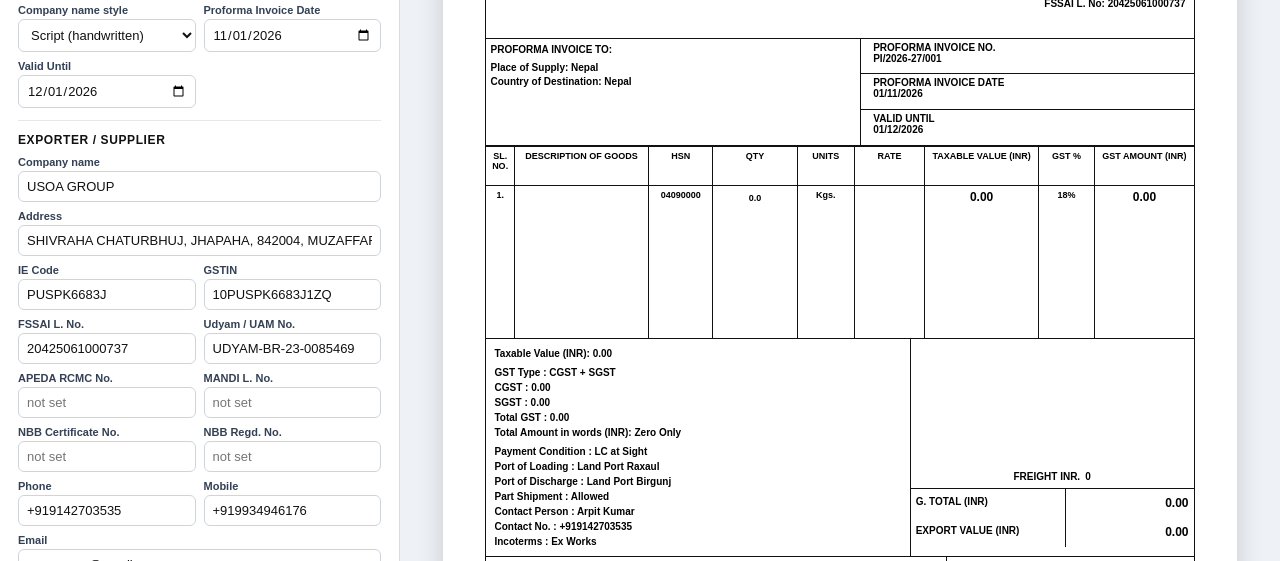
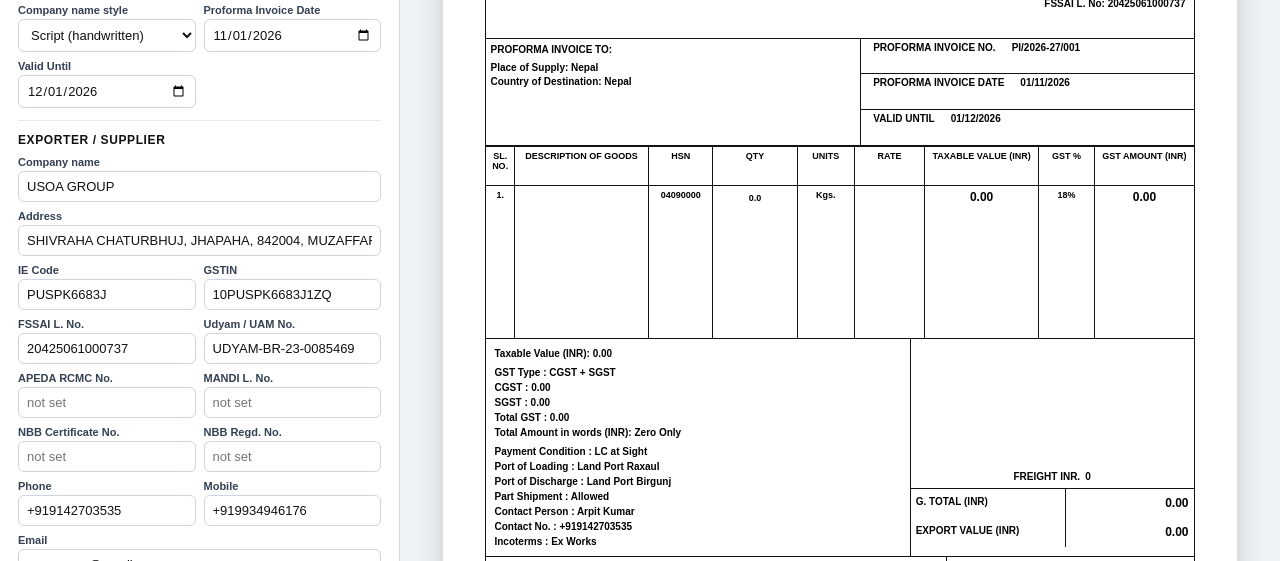
Before and after one commit to arpit-ae/kanish, a plain HTML site: page p.html in a window 1280 px wide. Shown: the part 192-753 px from the top of the page. Drawn offline with Linux system fonts and the light colour scheme.

Commit message:
Place proforma detail values beside labels

```diff
--- a/p.html
+++ b/p.html
@@ -85,7 +85,8 @@
 .meta{text-align:left;padding:0}
 .meta .row{min-height:9.35mm;border-bottom:1px solid #111;padding:3px 12px}
 .meta .row:last-child{border-bottom:0}
-.meta strong{display:block}
+.meta strong{display:inline-block;white-space:nowrap}
+.meta .row > span{display:inline-block;margin-left:16px;white-space:nowrap}
 
 .items{border-collapse:collapse;width:100%;table-layout:fixed}
 .items th,.items td{border:1px solid #111;padding:4px;vertical-align:top}
```
